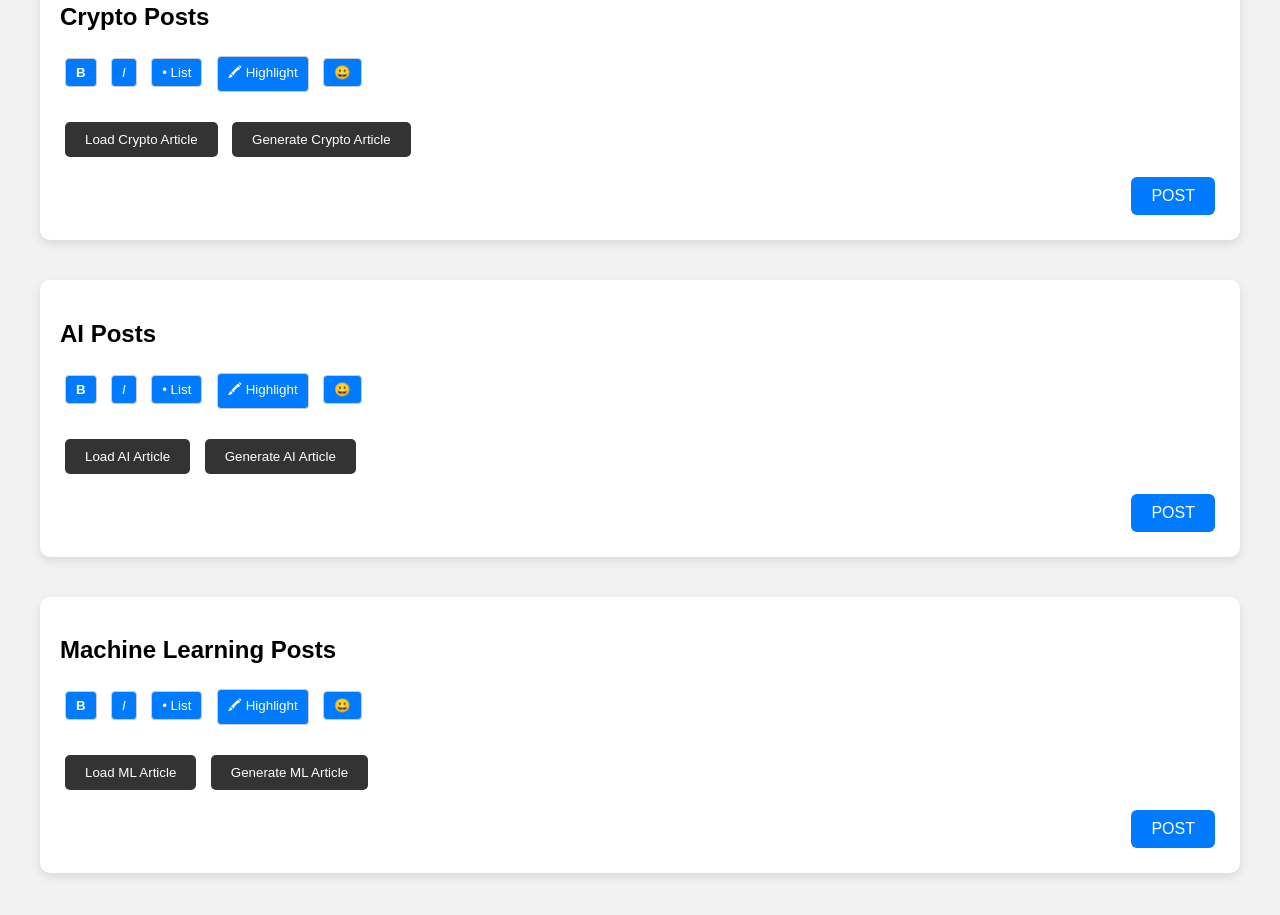
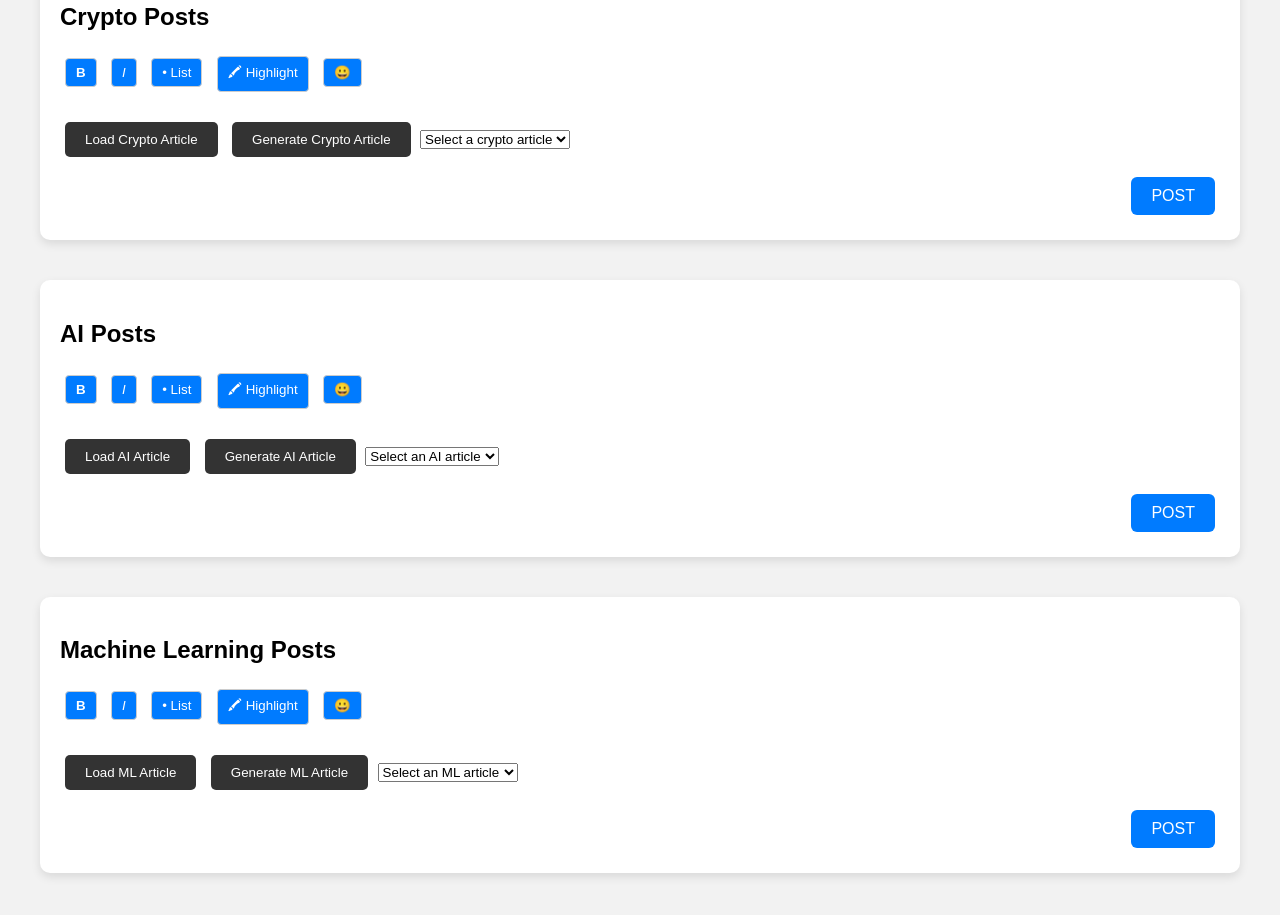
Before and after one commit to Lenar343/Web-Scraping-n8n-Tool, a plain HTML site: page index.html in a window 1280 px wide. Shown: the part 195-1110 px from the top of the page. Drawn offline with Linux system fonts and the light colour scheme; no server answers.

Commit message:
Update index.html

```diff
--- a/index.html
+++ b/index.html
@@ -29,6 +29,10 @@
       <button onclick="loadArticles('WS_Crypto')">Load Crypto Article</button>
       <button onclick="generateAndDisplay('WS_Crypto')">Generate Crypto Article</button>
 
+      <select id="crypto-dropdown" onchange="selectArticle('WS_Crypto', this.value)">
+      <option value="">Select a crypto article</option>
+      </select>
+
       <div class="post-button-container">
         <button class="post-button" onclick="postContent()">POST</button>
       </div>
@@ -50,6 +54,10 @@
 
       <button onclick="loadArticles('WS_AI')">Load AI Article</button>
       <button onclick="generateAndDisplay('WS_AI')">Generate AI Article</button>
+
+      <select id="ai-dropdown" onchange="selectArticle('WS_AI', this.value)">
+      <option value="">Select an AI article</option>
+      </select>
 
       <div class="post-button-container">
         <button class="post-button" onclick="postContent()">POST</button>
@@ -74,6 +82,9 @@
       <button onclick="loadArticles('WS_ML')">Load ML Article</button>
       <button onclick="generateAndDisplay('WS_ML')">Generate ML Article</button>
 
+      <select id="ml-dropdown" onchange="selectArticle('WS_ML', this.value)">
+      <option value="">Select an ML article</option>
+      </select>
 
       <div class="post-button-container">
         <button class="post-button" onclick="postContent()">POST</button>
```
